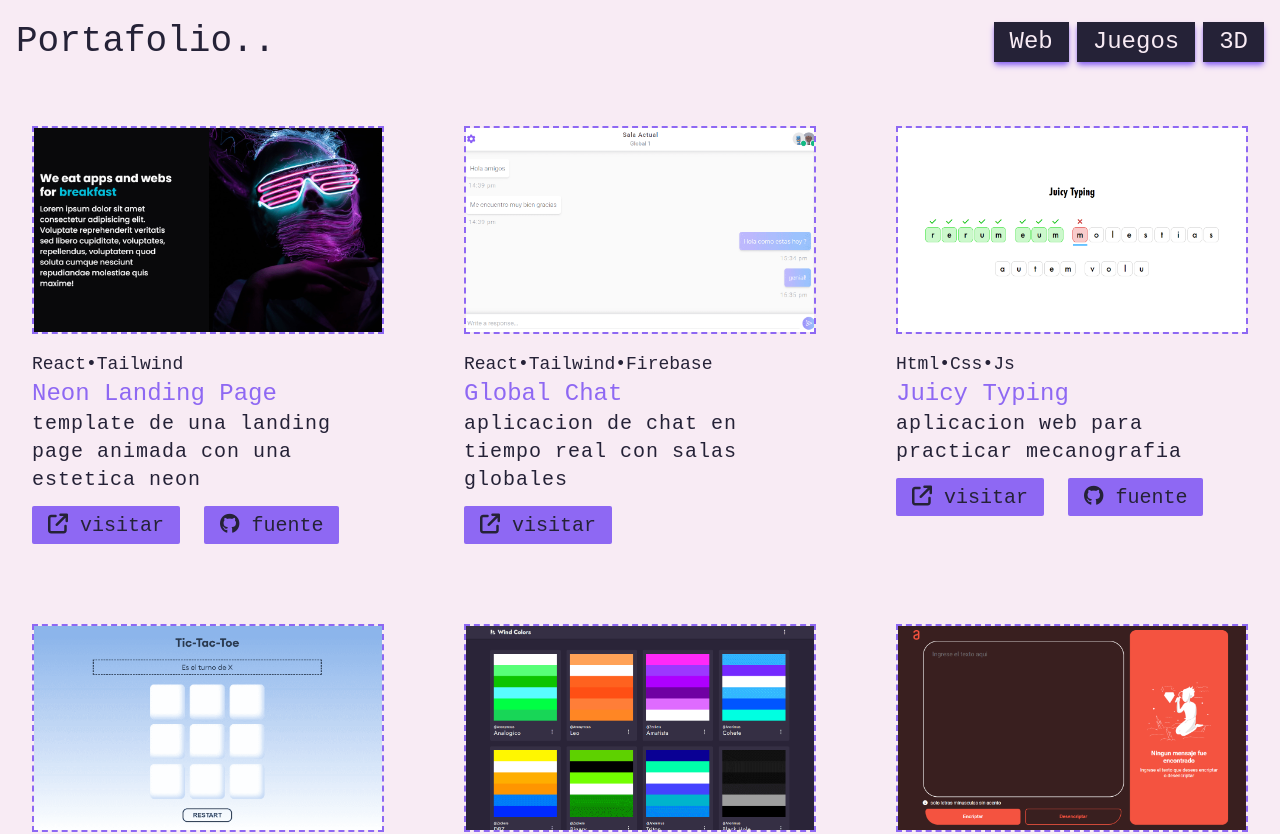
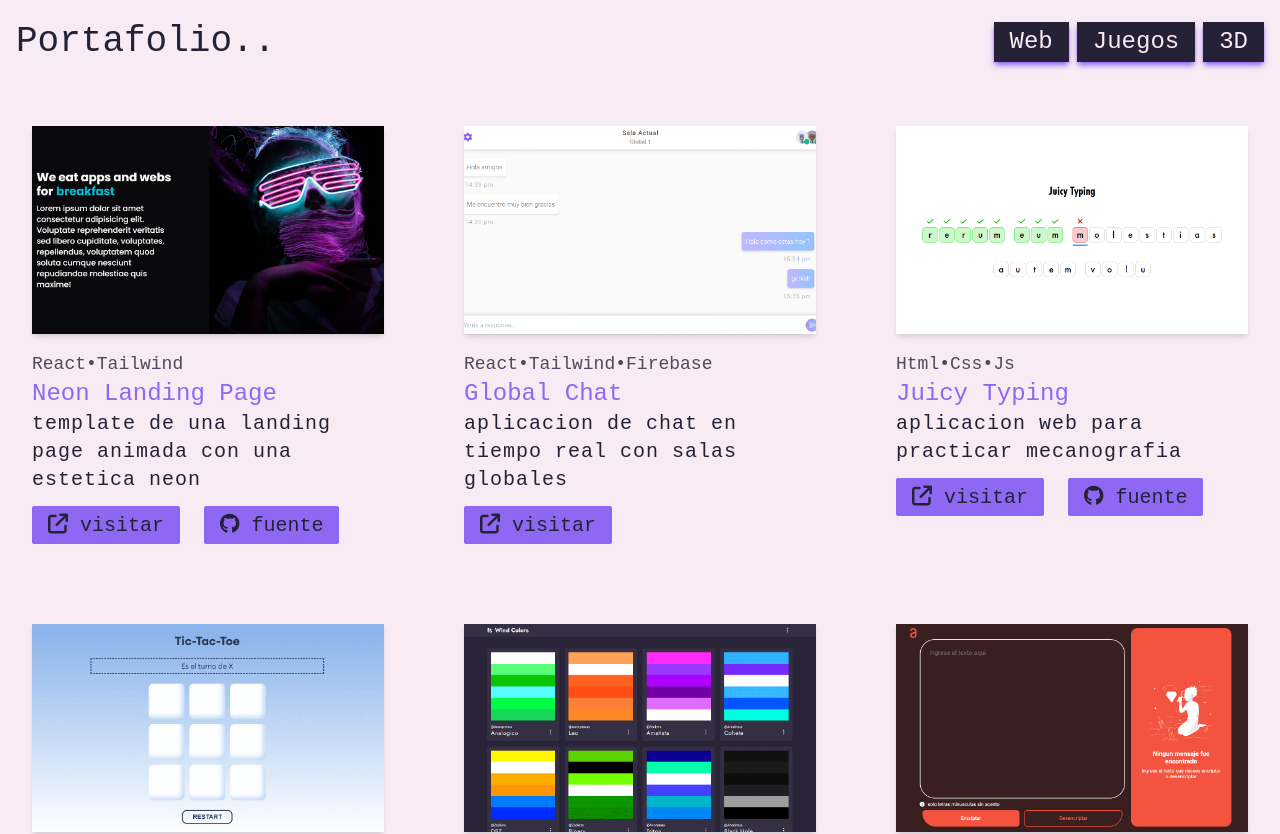
Before and after one commit to Numonu/portafolio, a React (Vite) app: page / in a window 1280 px wide. Shown: the part 3220-4054 px from the top of the page. Built offline with nearby package versions, Linux system fonts and the light colour scheme; a web font is replaced by a local one.

Commit message:
he eliminado algunos bordes

```diff
--- a/src/components/PortfolioCard.jsx
+++ b/src/components/PortfolioCard.jsx
@@ -8,7 +8,7 @@ export function PortfolioCard({
 }) {
 	return (
 		<div className="text-dark w-full rounded-lg overflow-hidden group">
-			<div className="h-[20rem] m-4 mb-0  border-dashed border-2 border-orquidea overflow-hidden sm:h-[13rem]">
+			<div className="h-[20rem] m-4 mb-0 shadow-md overflow-hidden sm:h-[13rem]">
 				<img
 					className="h-full w-full object-cover xl:group-hover:scale-[1.15] transition-transform"
 					src={src}
@@ -16,7 +16,7 @@ export function PortfolioCard({
 				/>
 			</div>
 			<div className="p-4">
-				<h2 className="capitalize text-lg">
+				<h2 className="capitalize text-lg opacity-80">
 					{skills.join("•")}
 				</h2>
 				<h1 className="text-orquidea text-3xl font-medium capitalize xl:text-2xl">{title}</h1>
```
